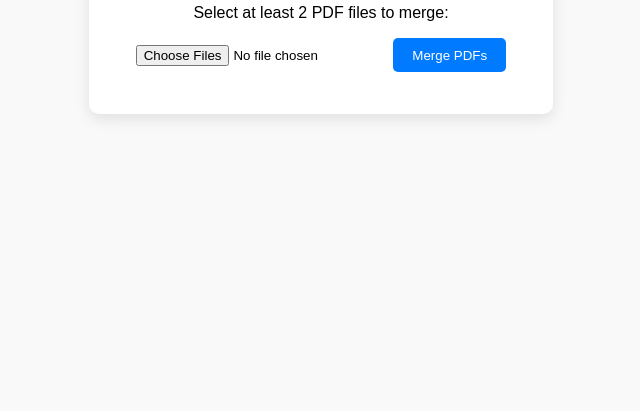
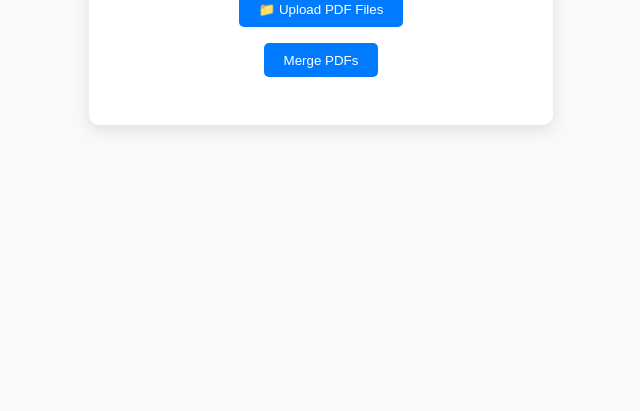
Before and after one commit to kelasmaster/pdf-merger, a plain HTML site: page index.html in a window 1280 px wide. Shown: the part 405-816 px from the top of the page, without its empty margins (319-959 px from the left). Drawn offline with Linux system fonts and the light colour scheme.

Commit message:
Update index.html

```diff
--- a/index.html
+++ b/index.html
@@ -9,9 +9,20 @@
 <body>
   <div class="container">
     <h1>PDF Merger</h1>
-    <p>Select at least 2 PDF files to merge:</p>
-<input type="file" id="pdfInput" accept="application/pdf" multiple />
-<button id="mergeBtn">Merge PDFs</button>
+
+    <!-- Hidden file input -->
+    <input type="file" id="pdfInput" accept="application/pdf" multiple style="display: none;" />
+
+    <!-- Custom Upload Button -->
+    <button id="uploadBtn">📁 Upload PDF Files</button>
+
+    <!-- File list display -->
+    <ul id="fileList"></ul>
+
+    <!-- Merge Button -->
+    <button id="mergeBtn">Merge PDFs</button>
+
+    <p id="status"></p>
   </div>
 
   <!-- pdf-lib CDN -->
```
